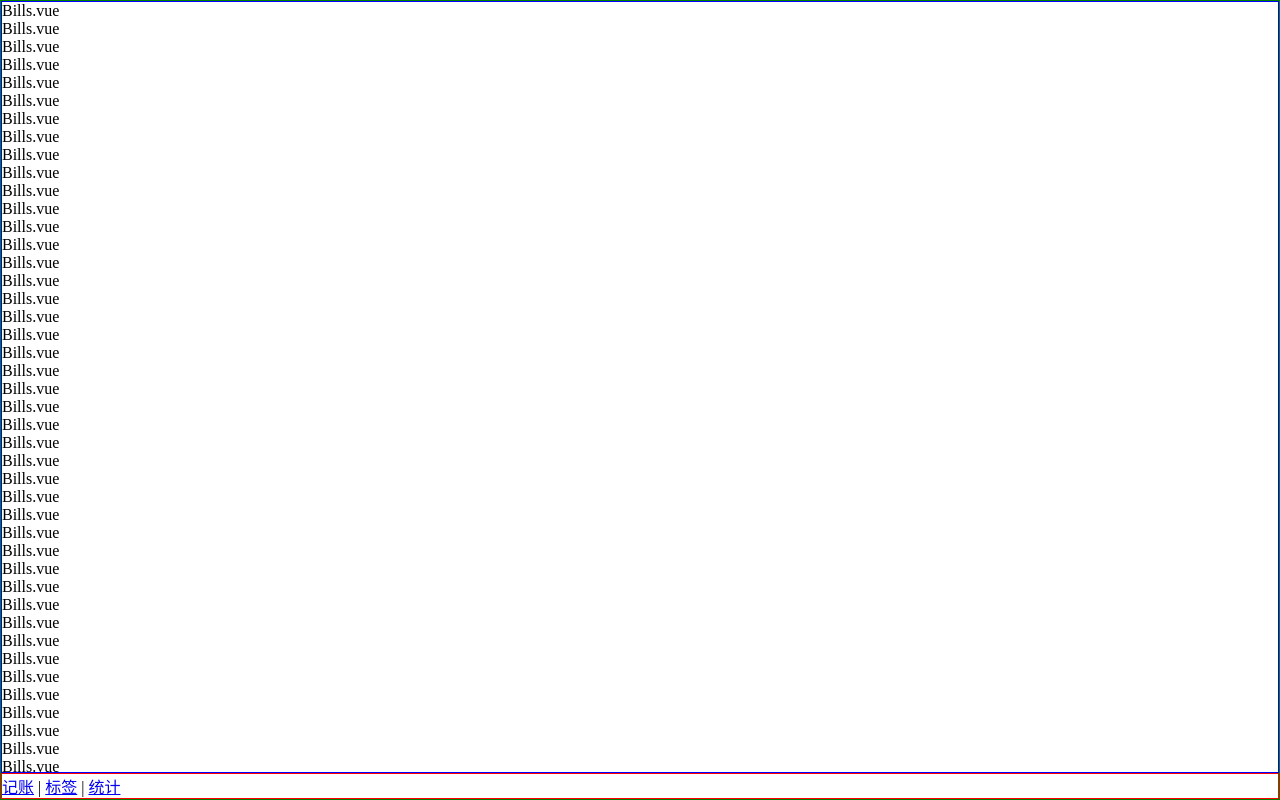
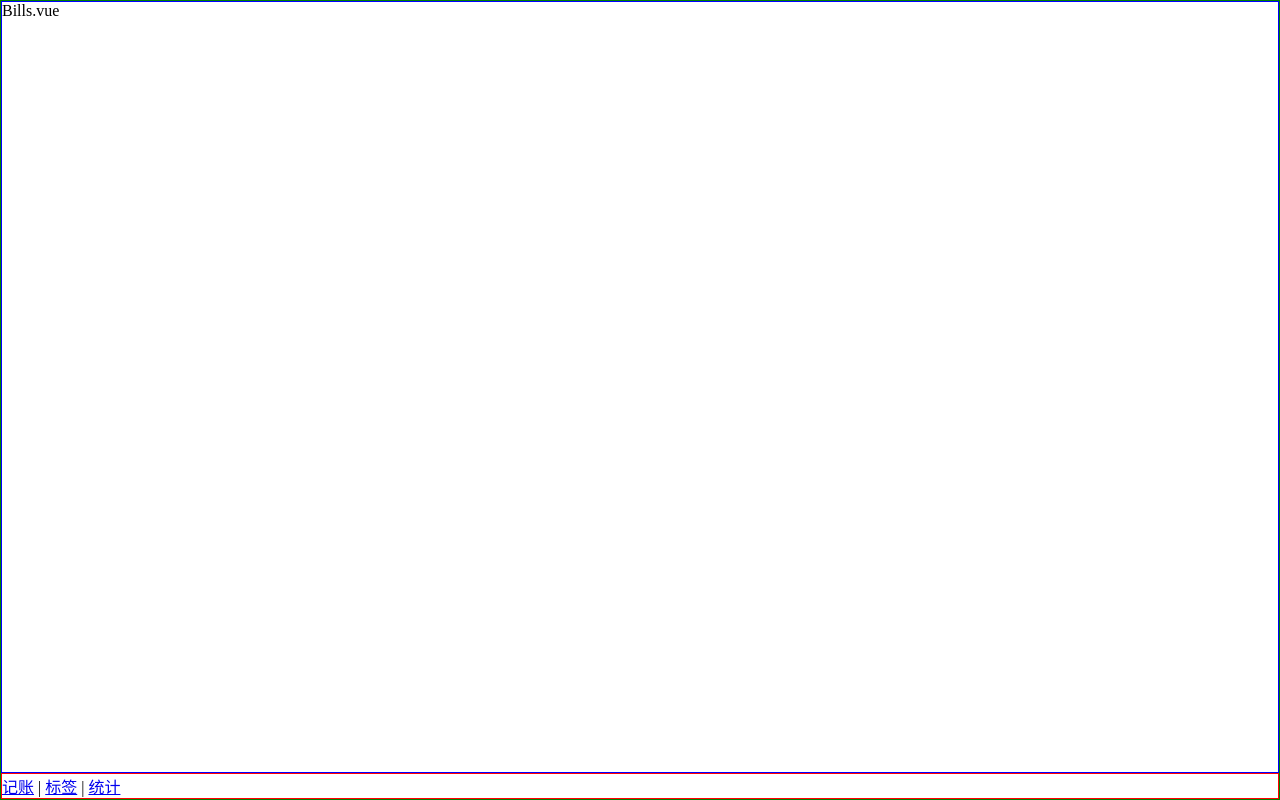
Before and after one commit to jiang-N/bills, a Vue app: page /#/bills in a window 1280 px wide. Built offline with nearby package versions, Linux system fonts and the light colour scheme.

Commit message:
全局<Layout/>组件

```diff
--- /dev/null
+++ b/src/components/Layout.vue
@@ -0,0 +1,29 @@
+<template>
+    <div class="nav-wrapper">
+        <div class="content">
+            <slot></slot>
+        </div>
+        <Nav/>
+    </div>
+</template>
+
+<script lang="ts">
+    export default {
+        name: 'Layout'
+    };
+</script>
+
+<style lang="scss" scoped>
+    .nav-wrapper {
+        display: flex;
+        flex-direction: column;
+        border: 1px solid green;
+        height: 100vh;
+    }
+
+    .content {
+        overflow: auto;
+        border: 1px solid blue;
+        flex-grow: 1;
+    }
+</style>
--- a/src/main.ts
+++ b/src/main.ts
@@ -4,10 +4,12 @@
 import router from './router';
 import store from './store';
 import Nav from '@/components/Nav.vue';
+import Layout from '@/components/Layout.vue';
 
 Vue.config.productionTip = false;
 
-Vue.component('Nav', Nav)
+Vue.component('Nav', Nav);
+Vue.component('Layout', Layout);
 
 new Vue({
     router,
--- a/src/views/Bills.vue
+++ b/src/views/Bills.vue
@@ -1,74 +1,5 @@
 <template>
-    <div class="nav-wrapper">
-        <div class="content">
-            <p>Bills.vue</p>
-            <p>Bills.vue</p>
-            <p>Bills.vue</p>
-            <p>Bills.vue</p>
-            <p>Bills.vue</p>
-            <p>Bills.vue</p>
-            <p>Bills.vue</p>
-            <p>Bills.vue</p>
-            <p>Bills.vue</p>
-            <p>Bills.vue</p>
-            <p>Bills.vue</p>
-            <p>Bills.vue</p>
-            <p>Bills.vue</p>
-            <p>Bills.vue</p>
-            <p>Bills.vue</p>
-            <p>Bills.vue</p>
-            <p>Bills.vue</p>
-            <p>Bills.vue</p>
-            <p>Bills.vue</p>
-            <p>Bills.vue</p>
-            <p>Bills.vue</p>
-            <p>Bills.vue</p>
-            <p>Bills.vue</p>
-            <p>Bills.vue</p>
-            <p>Bills.vue</p>
-            <p>Bills.vue</p>
-            <p>Bills.vue</p>
-            <p>Bills.vue</p>
-            <p>Bills.vue</p>
-            <p>Bills.vue</p>
-            <p>Bills.vue</p>
-            <p>Bills.vue</p>
-            <p>Bills.vue</p>
-            <p>Bills.vue</p>
-            <p>Bills.vue</p>
-            <p>Bills.vue</p>
-            <p>Bills.vue</p>
-            <p>Bills.vue</p>
-            <p>Bills.vue</p>
-            <p>Bills.vue</p>
-            <p>Bills.vue</p>
-            <p>Bills.vue</p>
-            <p>Bills.vue</p>
-            <p>Bills.vue</p>
-            <p>Bills.vue</p>
-            <p>Bills.vue</p>
-            <p>Bills.vue</p>
-            <p>Bills.vue</p>
-            <p>Bills.vue</p>
-            <p>Bills.vue</p>
-            <p>Bills.vue</p>
-            <p>Bills.vue</p>
-            <p>Bills.vue</p>
-            <p>Bills.vue</p>
-            <p>Bills.vue</p>
-            <p>Bills.vue</p>
-            <p>Bills.vue</p>
-            <p>Bills.vue</p>
-            <p>Bills.vue</p>
-            <p>Bills.vue</p>
-            <p>Bills.vue</p>
-            <p>Bills.vue</p>
-            <p>Bills.vue</p>
-            <p>Bills.vue</p>
-        </div>
-        <Nav/>
-    </div>
-
+    <Layout>Bills.vue</Layout>
 </template>
 
 <script lang="ts">
@@ -76,17 +7,3 @@
         name: 'Bills'
     };
 </script>
-
-<style lang="scss" scoped>
-    .nav-wrapper {
-        display: flex;
-        flex-direction: column;
-        border: 1px solid green;
-        height: 100vh;
-    }
-    .content{
-        overflow: auto;
-        border: 1px solid blue;
-        flex-grow: 1;
-    }
-</style>
--- a/src/views/Labels.vue
+++ b/src/views/Labels.vue
@@ -1,7 +1,6 @@
 <template>
     <div>
-        Labels.vue
-        <Nav/>
+        <layout> Labels.vue</layout>
     </div>
 </template>
 
@@ -10,7 +9,3 @@
         name: 'Labels'
     };
 </script>
-
-<style lang="scss" scoped>
-
-</style>
--- a/src/views/Statistics.vue
+++ b/src/views/Statistics.vue
@@ -1,7 +1,6 @@
 <template>
     <div>
-        Statistics.vue
-        <Nav/>
+        <layout>Statistics.vue</layout>
     </div>
 </template>
 
```
